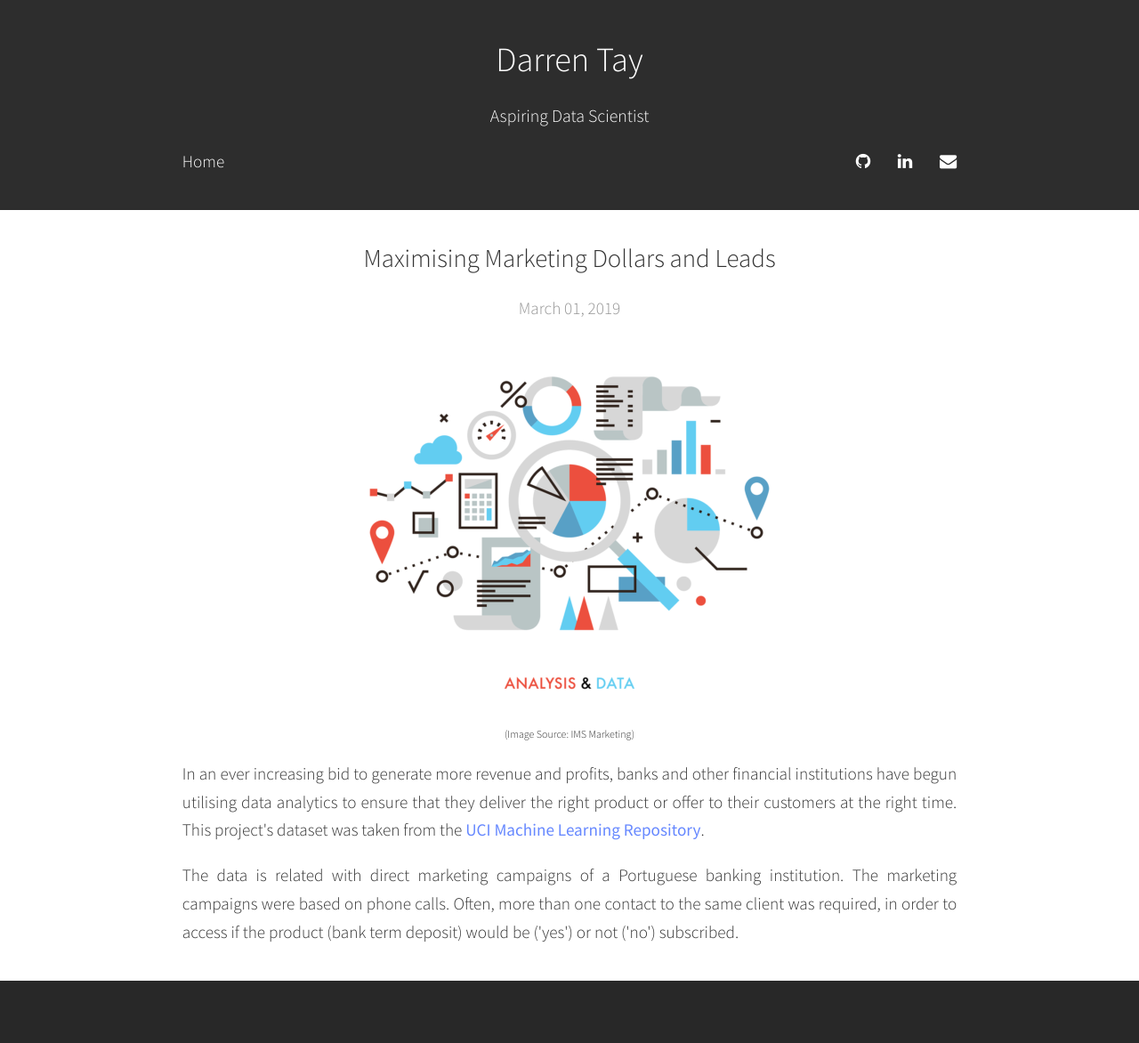
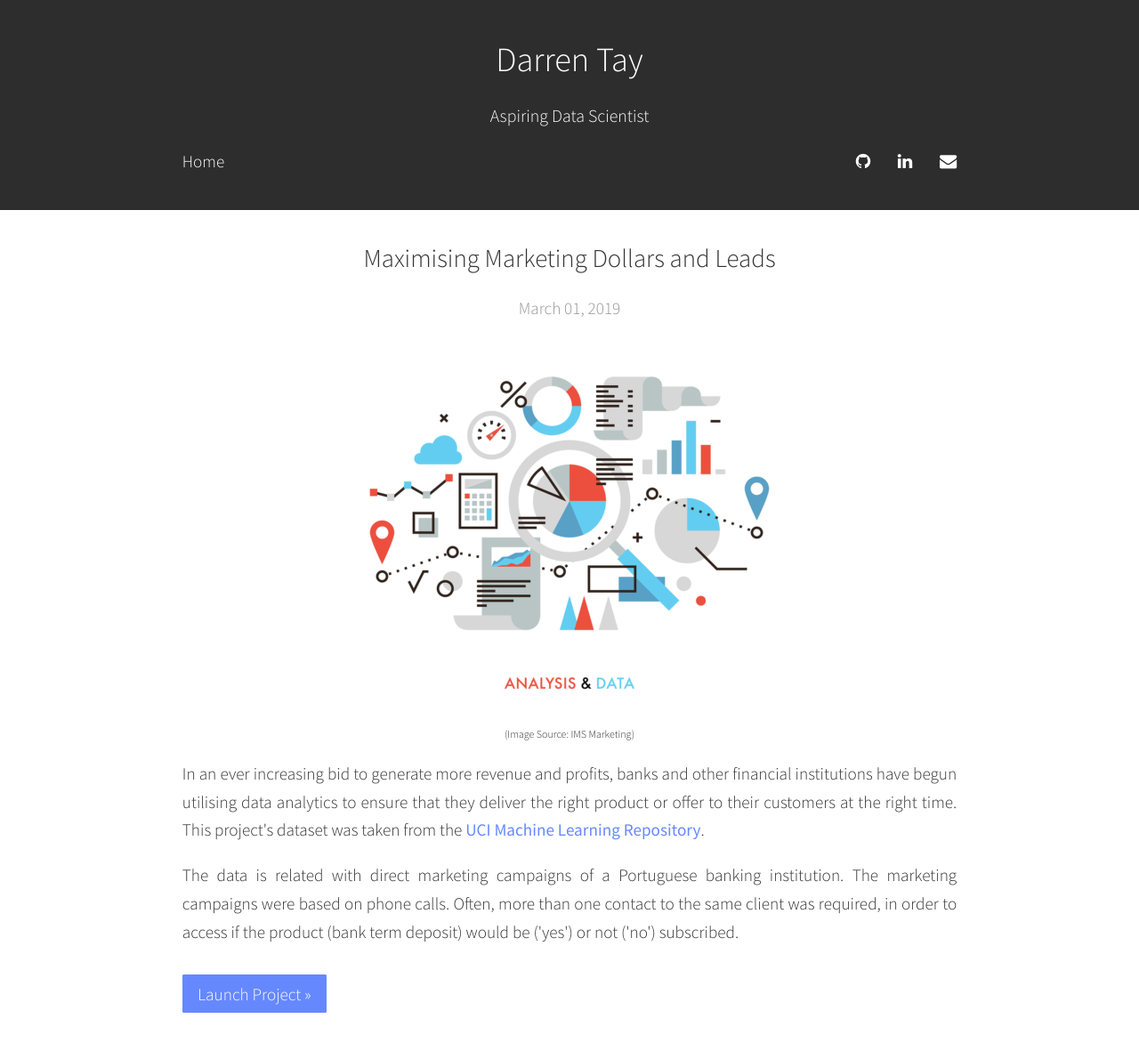
Before and after one commit to darrenwtay/darrenwtay.github.io, a Jekyll site: the page index.html, which Jekyll copies as it is, in a window 1280 px wide. Shown: the whole page at 89% size. Built offline with Jekyll 4.4.1, drawn with Linux system fonts in a browser that asks for light colours; before the commit the page ends 1102 px from its top, so only the background shows below that.

Commit message:
Update index.html

```diff
--- a/index.html
+++ b/index.html
@@ -50,6 +50,9 @@
 <p>In an ever increasing bid to generate more revenue and profits, banks and other financial institutions have begun utilising data analytics to ensure that they deliver the right product or offer to their customers at the right time. This project's dataset was taken from the <a href="https://archive.ics.uci.edu/ml/datasets/bank+marketing">UCI Machine Learning Repository</a>.</p>
 
 <p>The data is related with direct marketing campaigns of a Portuguese banking institution. The marketing campaigns were based on phone calls. Often, more than one contact to the same client was required, in order to access if the product (bank term deposit) would be ('yes') or not ('no') subscribed.</p>
+
+    <footer><a class="ghost" href="https://github.com/darrenwtay/TD_Classification">Launch Project »</a></footer>
+
   </article>
 
 </main>
```
